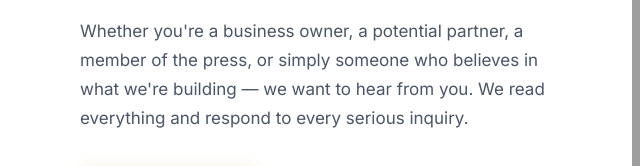
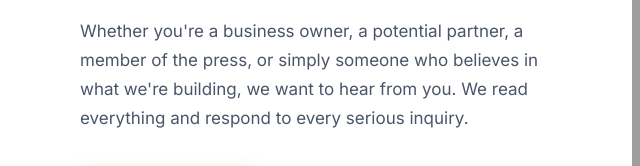
Before and after one commit to Hillcody92/Hillcrest-Ventures-Group, a plain HTML site: page contact.html in a window 1280 px wide. Shown: the part 268-434 px from the top of the page, 40-680 px from the left. Drawn offline with nearby package versions, Linux system fonts and the light colour scheme; grey boxes are pictures that could not be loaded.

Commit message:
updated contact page

```diff
--- a/contact.html
+++ b/contact.html
@@ -100,7 +100,7 @@
                         <span>Contact</span>
                     </nav>
                     <h1>Let's Talk.</h1>
-                    <p>Whether you're a business owner, a potential partner, a member of the press, or simply someone who believes in what we're building — we want to hear from you. We read everything and respond to every serious inquiry.</p>
+                    <p>Whether you're a business owner, a potential partner, a member of the press, or simply someone who believes in what we're building, we want to hear from you. We read everything and respond to every serious inquiry.</p>
                     <div class="page-hero__cta-row">
                         <a href="#contactForm" class="btn btn--gold">Send a Message</a>
                         <a href="mailto:hello@hillcrestventuresgroup.com" class="btn btn--navy-ghost">Email Us &rarr;</a>
```
